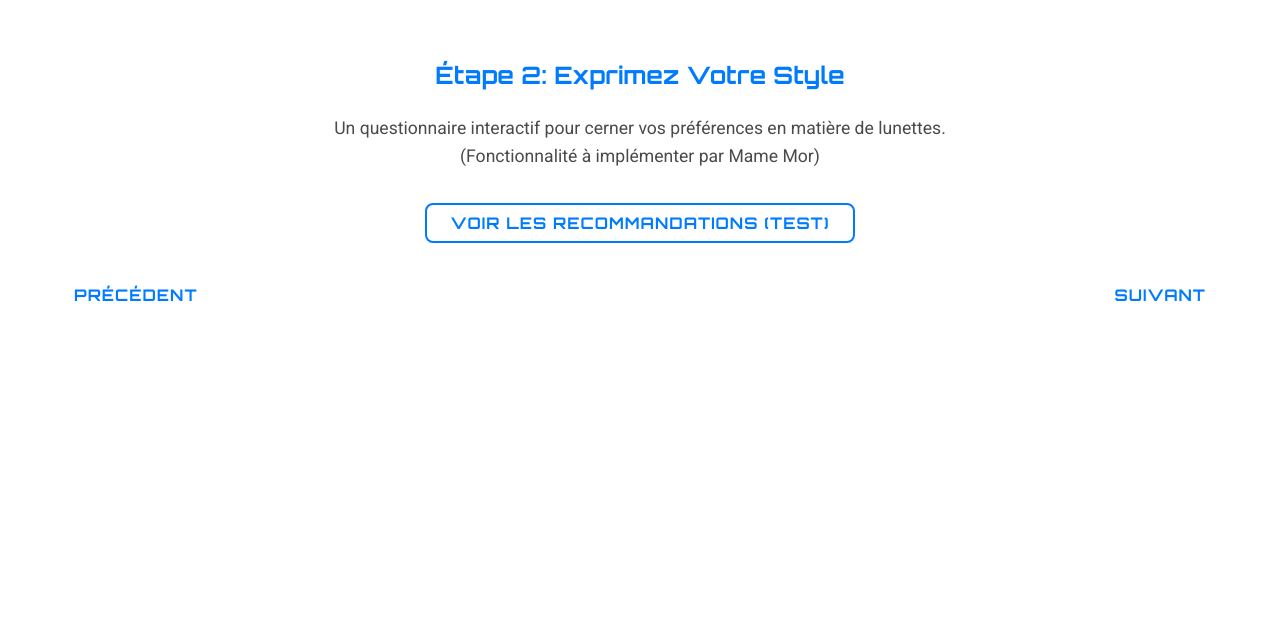
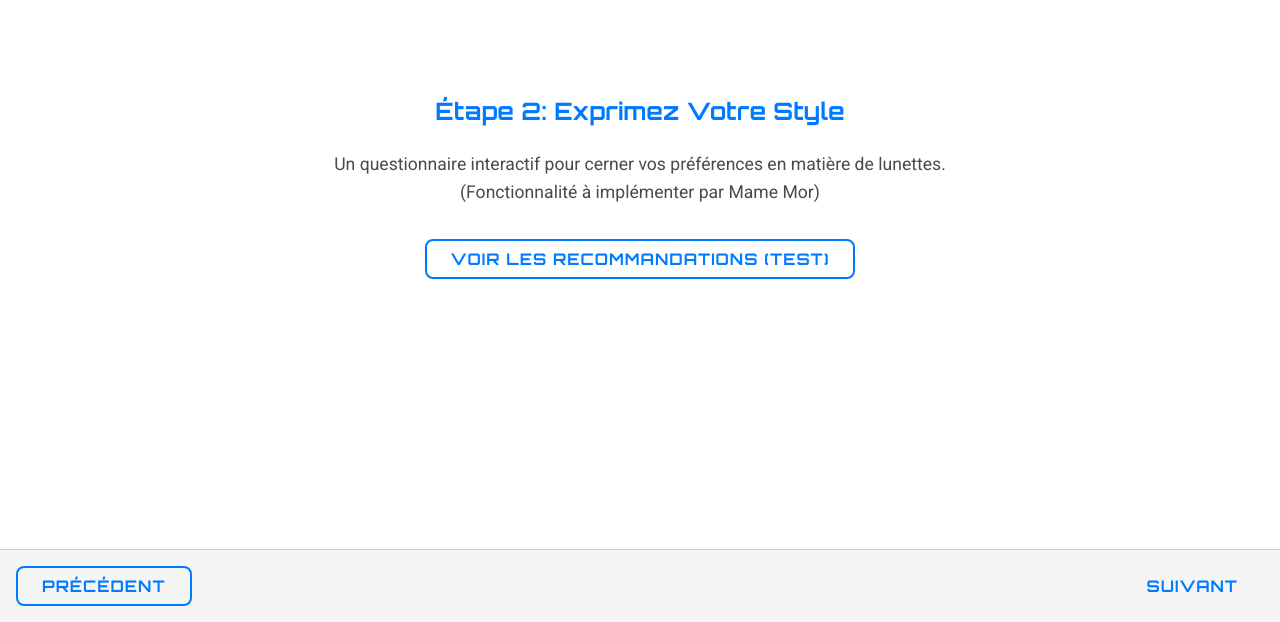
Before and after one commit to OLP21/assistant-lunettes-virtuel, a React (Vite) app: page /preferences-quiz in a window 1280 px wide. Shown: the part 178-800 px from the top of the page. Built offline with nearby package versions, Linux system fonts and the light colour scheme.

Commit message:
Utilisation de <PageNavigation> pour switch entre les pages>

```diff
--- a/src/pages/CapturePage.jsx
+++ b/src/pages/CapturePage.jsx
@@ -1,12 +1,12 @@
 // src/pages/CapturePage.jsx
 import React, {useRef, useEffect, useState} from 'react';
 import styled from 'styled-components';
-import { Link } from 'react-router-dom';
 import Button from '../components/common/Button';
 import { FaceMesh} from '@mediapipe/face_mesh'; // à définir parce que je ne sais pas ce facemesh fait
 import { Camera } from '@mediapipe/camera_utils'; // importation de la bibliothèque qui permet d'utiliser la cam
 import GlassesGallery from '../components/GlassesGallery'; // utilisation du composant GlassesGallery pour vérifier si la nouvelle galerie de lunettes fonctionne
 import { useNavigate } from 'react-router-dom';
+import PageNavigation from '../components/common/PageNavigation';
 
 
 
@@ -246,15 +246,8 @@ return () =>{
         {/* Ajout du composant GlassesGallery */}
         <GlassesGallery onSelect={setSelectedGlasses}/>
 
-        <div style={{ marginTop: '2rem', display: 'flex', justifyContent: 'space-between', width: '100%'}}>
-          <Button variant="primary" onClick={() => navigate('/')}>Précédent</Button>
-          <Button variant="primary" onClick={() => navigate('/preferences-quiz')}>Suivant</Button>
-        </div>
-      {/*
-      <Link to="/preferences-quiz" style= {{ marginTop: '2rem'}}>
-        <Button variant="outline">Passer au Questionnaire</Button>
-      </Link>
-      */}
+        <PageNavigation previous="/" next="/preferences-quiz"/>
+
     </PageContainer>
   );
 };
--- a/src/pages/QuizPage.jsx
+++ b/src/pages/QuizPage.jsx
@@ -2,6 +2,7 @@
 import React from 'react';
 import styled from 'styled-components';
 import { Link } from 'react-router-dom';
+import PageNavigation from '../components/common/PageNavigation';
 import Button from '../components/common/Button';
 import { useNavigate } from 'react-router-dom';
 
@@ -42,10 +43,7 @@ const QuizPage = () => {
         <Button variant="outline">Voir les Recommandations (Test)</Button>
       </Link>
 
-      <div style={{ marginTop: '2rem', display: 'flex', justifyContent: 'space-between', width: '100%'}}>
-          <Button variant="primary" onClick={() => navigate('/start-analysis')}>Précédent</Button>
-          <Button variant="primary" onClick={() => navigate('/recommendations')}>Suivant</Button>
-        </div>
+      <PageNavigation previous="/start-analysis" next="/recommendations"/>
     </PageContainer>
   );
 };
--- a/src/pages/ResultsPage.jsx
+++ b/src/pages/ResultsPage.jsx
@@ -2,6 +2,7 @@
 import React from 'react';
 import styled from 'styled-components';
 import Button from '../components/common/Button';
+import PageNavigation from '../components/common/PageNavigation';
 import { useNavigate } from 'react-router-dom';
 
 const PageContainer = styled.div`
@@ -36,9 +37,7 @@ const ResultsPage = () => {
         <br />
         (Logique IA par Teddy, Affichage par Mame Mor)
 
-        <Button variant="outline" onClick={() => navigate('/preferences-quiz')}>
-  Précédent
-</Button>
+        <PageNavigation previous='/preferences-quiz'/>
       </PlaceholderText>
       {/* Ici, tu mapperas sur les résultats pour afficher des RecommendationCard */}
     </PageContainer>
```
